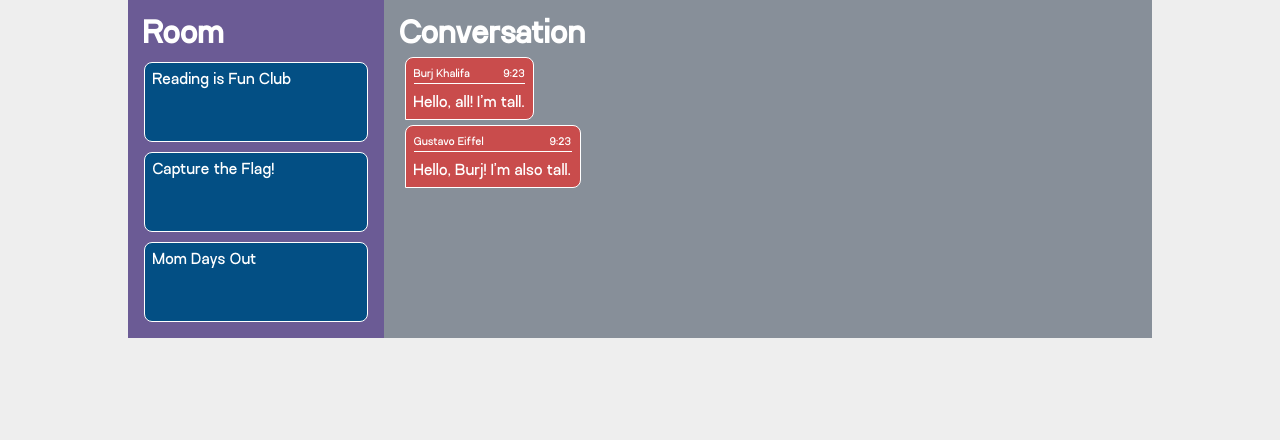
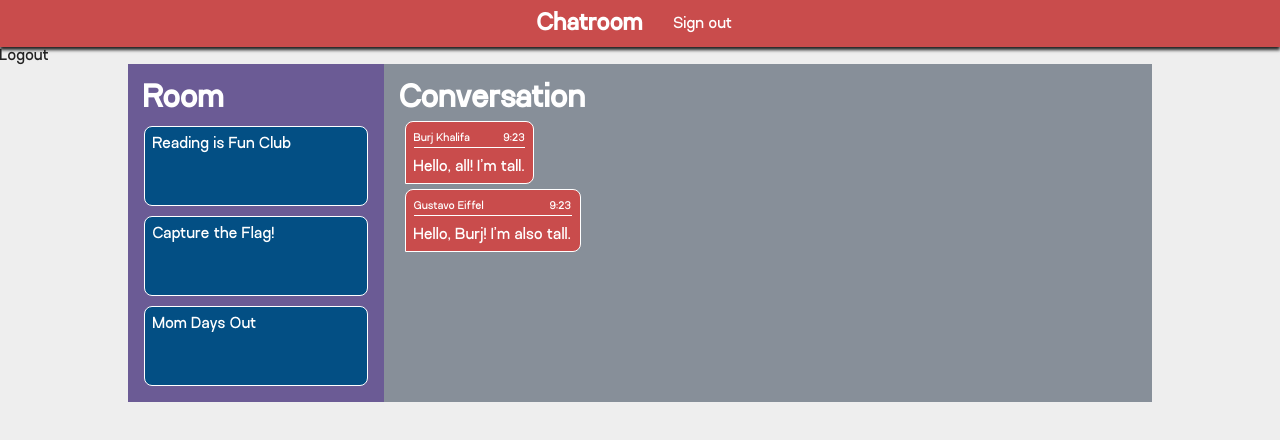
Before and after one commit to daimessdn/chatroom-project, a Next.js app: page /chat in a window 1280 px wide. Shown: the top 440 px of the page. Built offline with nearby package versions, Linux system fonts and the light colour scheme.

Commit message:
added rendering conditions on navbar if the user is logged in or out

```diff
--- a/components/Navbar.js
+++ b/components/Navbar.js
@@ -1,17 +1,24 @@
 import Link from "next/link";
 
-const Navbar = () => {
+const Navbar = ({isSignedIn}) => {
+  const navStatus = isSignedIn ? (
+    <div>
+      <Link href="/"><a>Sign out</a></Link>
+    </div>
+  ) : (
+    <div>
+      <Link href="/signup"><a>Sign up</a></Link>
+      <Link href="/signin"><a>Sign in</a></Link>
+    </div>
+  );
+
+  console.log(isSignedIn);
+
 	return (
     <nav>
       <h1>Chatroom</h1>
 
-      <Link href="/signup">
-        <a>Sign up</a>
-      </Link>
-
-      <Link href="/signin">
-        <a>Sign in</a>
-      </Link>
+      {navStatus}
     </nav>
 	)
 }
--- a/pages/chat.js
+++ b/pages/chat.js
@@ -1,3 +1,6 @@
+import Link from "next/link";
+
+import Navbar from "../components/Navbar";
 import Room from "../components/Room";
 import Conversation from "../components/Conversation";
 
@@ -16,9 +19,17 @@ const conversation = [
 
 const Chat = () => {
   return (
-    <div className={styles.chatInterface}>
-      <Room rooms={rooms} />
-      <Conversation conversation={conversation} />
+    <div>
+      <Navbar isSignedIn={true} />
+
+      <Link href="/">
+        <a>Logout</a>
+      </Link>
+
+      <div className={styles.chatInterface}>
+        <Room rooms={rooms} />
+        <Conversation conversation={conversation} />
+      </div>
     </div>
   );
 }
--- a/pages/index.js
+++ b/pages/index.js
@@ -16,7 +16,7 @@ export default function Home() {
         <link rel="icon" href="/favicon.ico" />
       </Head>
 
-      <Navbar />
+      <Navbar isSignedIn={false} />
       <Header />
 
       <main className={styles.main}>
```
